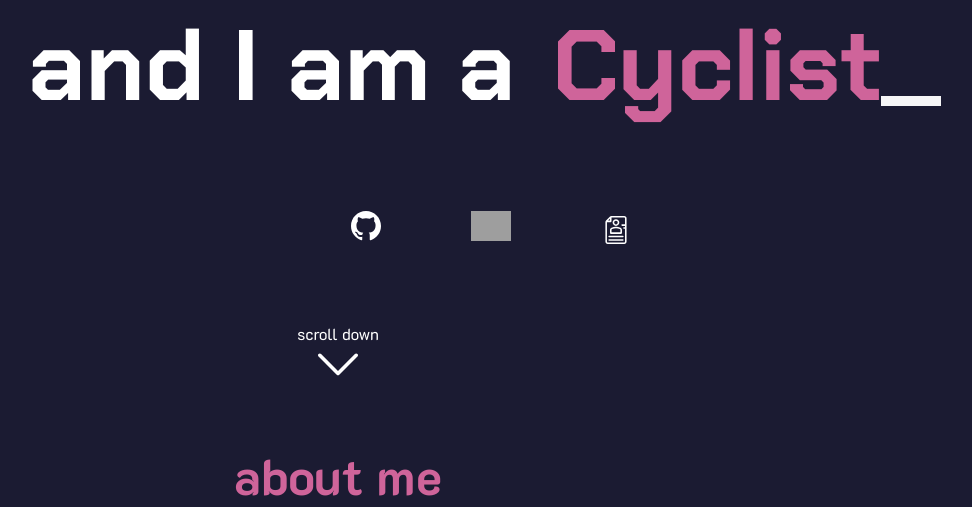
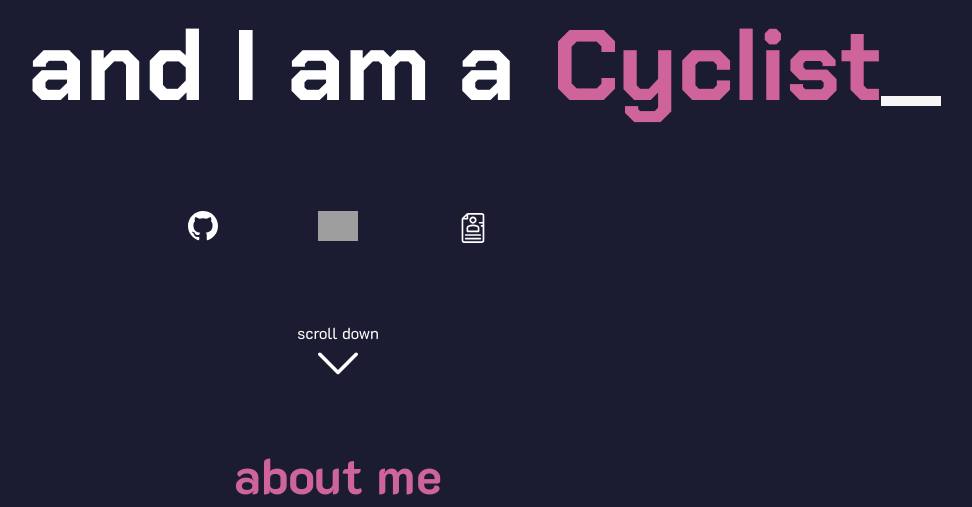
Before and after one commit to donnyha/portfolio, a PHP site: page / in a window 1280 px wide. Shown: the part 409-916 px from the top of the page, without its empty margins (302-1274 px from the left). Run offline with PHP 8.4, Linux system fonts and the light colour scheme; grey boxes are pictures that could not be loaded.

Commit message:
social icons centered

```diff
--- a/portfolio_site/index.html
+++ b/portfolio_site/index.html
@@ -30,16 +30,19 @@
     <!-- main -->
     <div id="main" class="para">
         <div class="container-center">
-            <h1>Hi,<br />
+            <h1>
+                Hi,<br />
                 my name is Donny<br />
                 and I am a <span class="change txt-type" data-wait="2000" data-words='["Designer", "Cyclist", "Footballer", "Developer"]'></span><span id="cursor"></span>
             </h1>
         </div>
 
-        <div id="social-icons">
-            <a href="https://github.com/donnyha" target="_blank"><img src="images/svg/github.svg" alt="github" height="30px" data-aos="fade-up" data-aos-delay="700" /></a>
-            <a href="https://www.linkedin.com/in/donnyha/" target="_blank"><img src="images/svg/linkedin.svg" alt="linkedin" height="30px" data-aos="fade-up" data-aos-delay="800" /></a>
-            <a href="./documents/donnyha_resume.pdf" target="_blank"><img id="mail" src="images/svg/resume.svg" alt="email" height="28px" data-aos="fade-up" data-aos-delay="900" /></a>
+        <div class="center-container">
+            <div class="social-icons">
+                <span><a href="https://github.com/donnyha" target="_blank"><img src="images/svg/github.svg" alt="github" height="30px" data-aos="fade-up" data-aos-delay="700" /></a></span>
+                <span><a href="https://www.linkedin.com/in/donnyha/" target="_blank"><img src="images/svg/linkedin.svg" alt="linkedin" height="30px" data-aos="fade-up" data-aos-delay="800" /></a></span>
+                <span><a href="./documents/donnyha_resume.pdf" target="_blank"><img id="mail" src="images/svg/resume.svg" alt="email" height="30px" data-aos="fade-up" data-aos-delay="900" /></a></span>
+            </div>
         </div>
         <!-- /#social-icons -->
 
@@ -217,10 +220,12 @@
             </p>
         </div>
 
-        <div id="social-icons">
-            <a href="https://github.com/donnyha" target="_blank"><img src="images/svg/github.svg" alt="github" height="30px" data-aos="fade-up" data-aos-delay="300" /></a>
-            <a href="https://www.linkedin.com/in/donnyha/" target="_blank"><img src="images/svg/linkedin.svg" alt="linkedin" height="30px" data-aos="fade-up" data-aos-delay="500" /></a>
-            <a href="mailto:donny.dh.ha@gmail.com" target="_blank"><img id="mail" src="images/svg/email.svg" alt="email" height="28px" data-aos="fade-up" data-aos-delay="700" /></a>
+        <div class="center-container">
+            <div class="social-icons">
+                <span><a href="https://github.com/donnyha" target="_blank"><img src="images/svg/github.svg" alt="github" height="30px" data-aos="fade-up" data-aos-delay="700" /></a></span>
+                <span><a href="https://www.linkedin.com/in/donnyha/" target="_blank"><img src="images/svg/linkedin.svg" alt="linkedin" height="30px" data-aos="fade-up" data-aos-delay="800" /></a></span>
+                <span><a href="./documents/donnyha_resume.pdf" target="_blank"><img id="mail" src="images/svg/resume.svg" alt="email" height="30px" data-aos="fade-up" data-aos-delay="900" /></a></span>
+            </div>
         </div>
     </div>
     <!-- /.contact -->
--- a/portfolio_site/styles/style.css
+++ b/portfolio_site/styles/style.css
@@ -145,7 +145,22 @@ h1 {
           animation: blink 0.7s infinite ease-in-out;
 }
 
-#social-icons {
+.center-container {
+  display: -webkit-box;
+  display: -ms-flexbox;
+  display: flex;
+  -webkit-box-orient: horizontal;
+  -webkit-box-direction: normal;
+      -ms-flex-direction: row;
+          flex-direction: row;
+  -webkit-box-pack: center;
+      -ms-flex-pack: center;
+          justify-content: center;
+  margin-top: 80px;
+  margin-bottom: 80px;
+}
+
+.social-icons {
   display: -webkit-box;
   display: -ms-flexbox;
   display: flex;
@@ -156,20 +171,11 @@ h1 {
   -webkit-box-pack: space-evenly;
       -ms-flex-pack: space-evenly;
           justify-content: space-evenly;
-  vertical-align: baseline;
-  margin-left: 592px;
-  width: 400px;
-  margin-top: 80px;
-  margin-bottom: 80px;
+  width: 500px;
 }
 
-#social-icons img {
-  margin-right: 30px;
-  margin-left: 30px;
-}
-
-#social-icons img#mail {
-  margin-top: 5px;
+.social-icons #mail {
+  margin-top: 2px;
 }
 
 .scroll-down {
--- a/portfolio_site/styles/style.scss
+++ b/portfolio_site/styles/style.scss
@@ -160,22 +160,20 @@ h1 {
   animation: blink 0.7s infinite ease-in-out;
 }
 
-#social-icons {
-  @include flex-row-evenly();
-  vertical-align: baseline;
-  margin-left: 592px;
-  width: 400px;
+.center-container {
+  @include flex-row-center();
   margin-top: 80px;
   margin-bottom: 80px;
 }
 
-#social-icons img {
-  margin-right: 30px;
-  margin-left: 30px;
+.social-icons {
+  @include flex-row-evenly();
+  width: 500px;
+  // border: 1px solid #fff;
 }
 
-#social-icons img#mail {
-  margin-top: 5px;
+.social-icons #mail {
+  margin-top: 2px;
 }
 
 .scroll-down {
```
Also changed, not shown: 1 other file.
